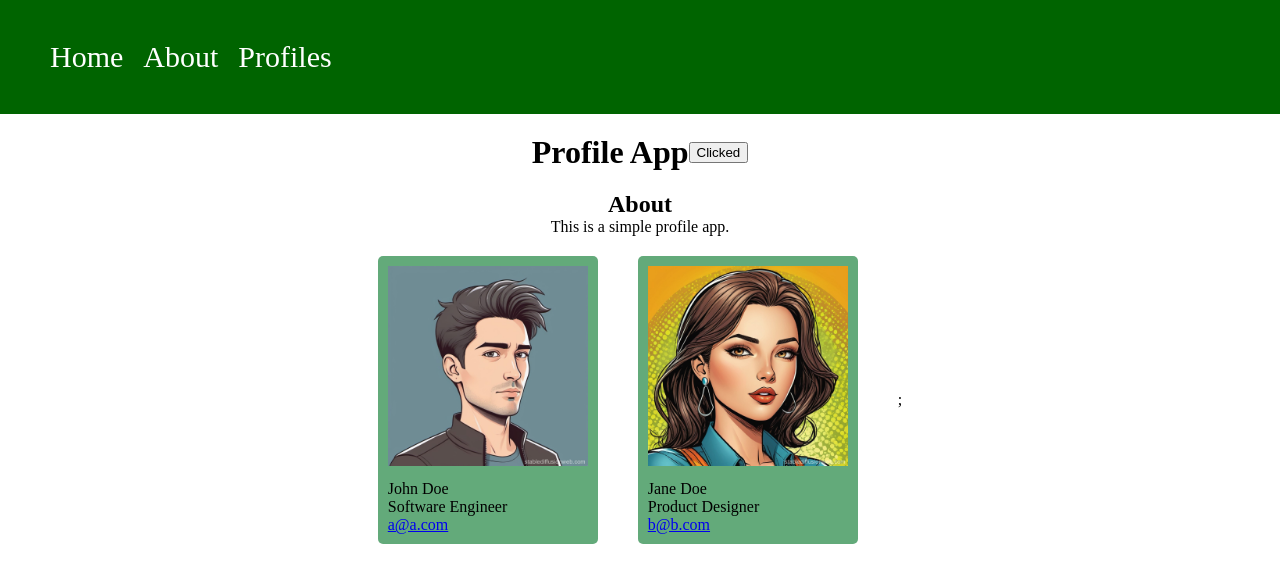
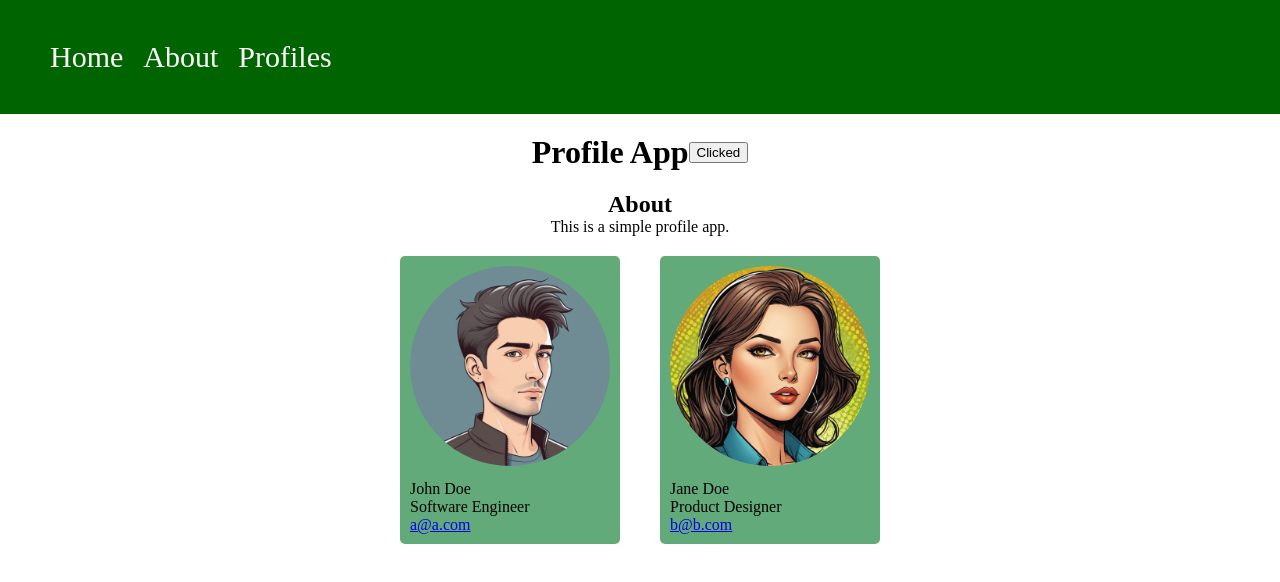
Before and after one commit to jpepp88/my-profile-app, a React (Vite) app: page / in a window 1280 px wide. Shown: the top 582 px of the page. Built offline with nearby package versions, Linux system fonts and the light colour scheme.

Commit message:
Changed some css

```diff
--- a/src/App.jsx
+++ b/src/App.jsx
@@ -46,7 +46,7 @@ const App = () => {
                     <div className="profile-cards">
                         {profiles.map((profile) => (
                             <Card key={profile.email} {...profile} />
-                        ))};
+                        ))}
                     </div>
                 </Wrapper>
             </main>
--- a/src/styles/Cards.css
+++ b/src/styles/Cards.css
@@ -17,4 +17,5 @@
 }
 div div img {
     width: 200px;
+    border-radius: 50%;
 }
```
